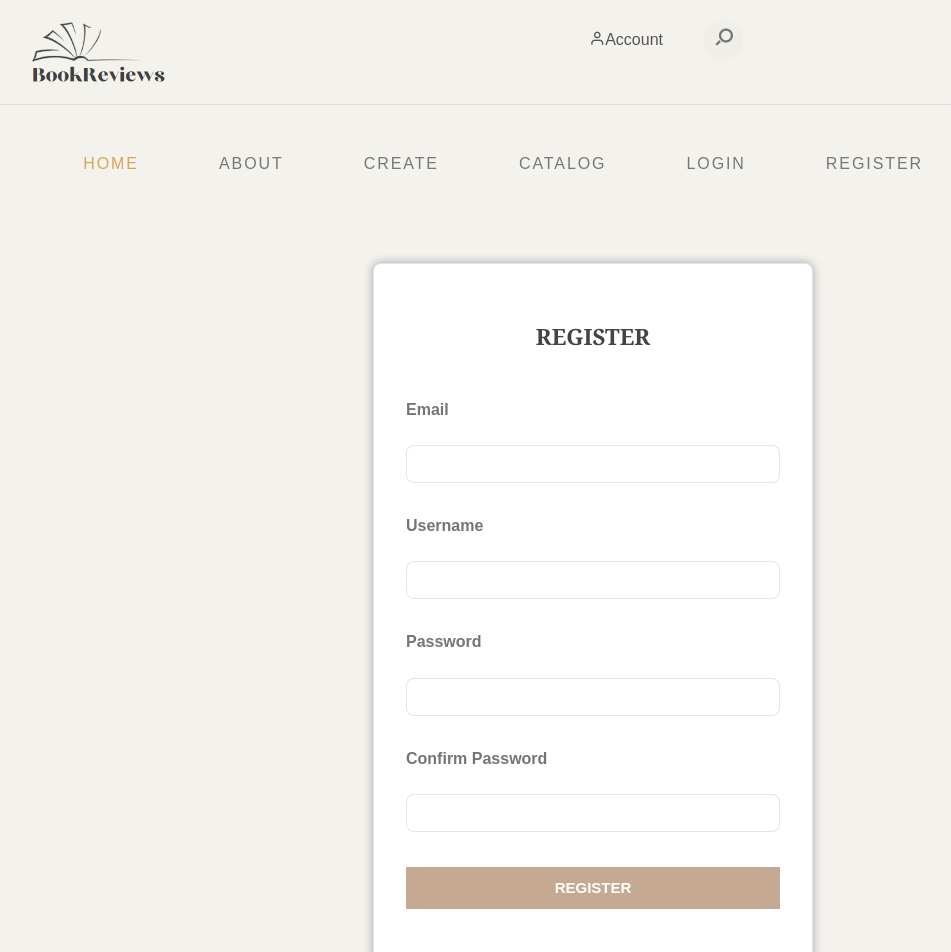
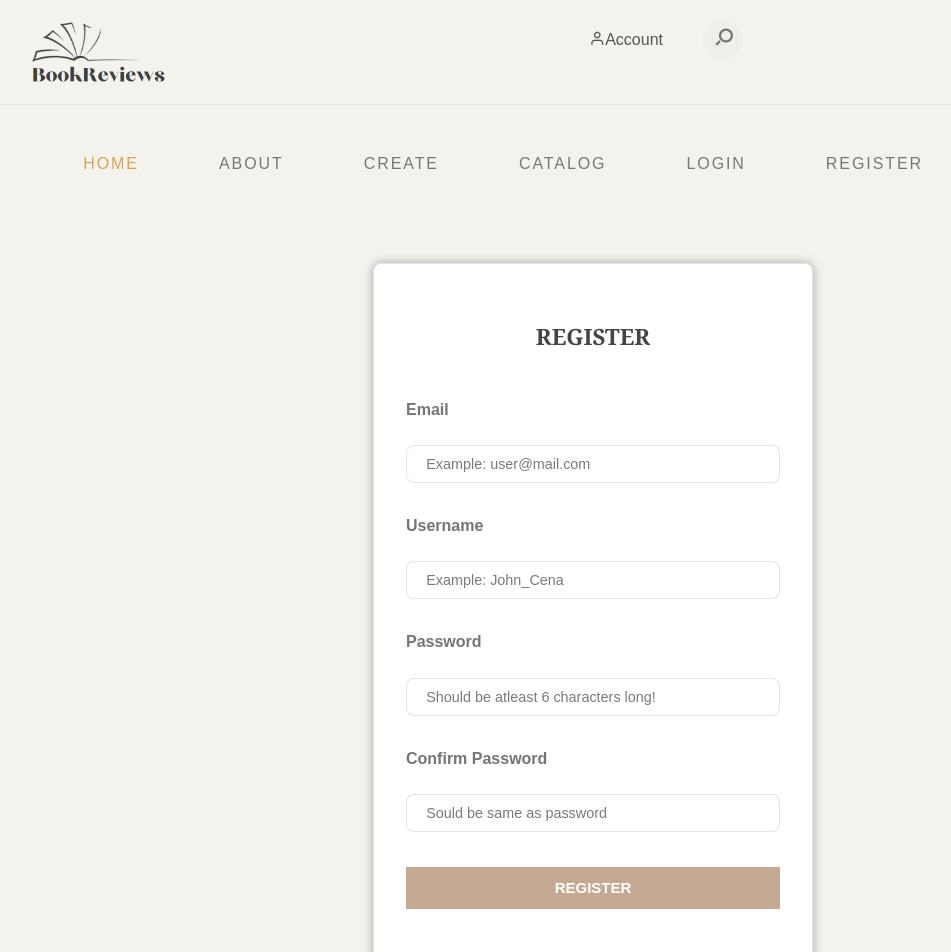
Before and after one commit to ZlatinZlatinov/Book-Reviews, an Angular app in the folder client/book-reviews/: page /register in a window 1280 px wide. Shown: the top 952 px of the page, without its empty margins (47-998 px from the left). Built offline with nearby package versions, Linux system fonts and the light colour scheme.

Commit message:
Added Validation to Register component

```diff
--- a/client/book-reviews/src/app/app.module.ts
+++ b/client/book-reviews/src/app/app.module.ts
@@ -8,6 +8,7 @@ import { HomeComponent } from './home/home.component';
 import { AuthUserModule } from './auth-user/auth-user.module';
 import { AboutComponent } from './about/about.component';
 import { BooksModule } from './books/books.module';
+import { SharedModule } from './shared/shared.module';
 
 @NgModule({
   declarations: [
@@ -20,7 +21,8 @@ import { BooksModule } from './books/books.module';
     AppRoutingModule,
     CoreModule,
     AuthUserModule,
-    BooksModule
+    BooksModule,
+    SharedModule
   ],
   providers: [],
   bootstrap: [AppComponent]
--- a/client/book-reviews/src/app/auth-user/auth-user.module.ts
+++ b/client/book-reviews/src/app/auth-user/auth-user.module.ts
@@ -2,6 +2,7 @@ import { NgModule } from '@angular/core';
 import { CommonModule } from '@angular/common';
 import { LoginComponent } from './login/login.component';
 import { RegisterComponent } from './register/register.component';
+import { FormsModule, ReactiveFormsModule } from '@angular/forms';
 
 
 
@@ -11,7 +12,9 @@ import { RegisterComponent } from './register/register.component';
     RegisterComponent
   ],
   imports: [
-    CommonModule
+    CommonModule,
+    FormsModule,
+    ReactiveFormsModule
   ],
   exports: [
     LoginComponent,
--- a/client/book-reviews/src/app/auth-user/register/register.component.html
+++ b/client/book-reviews/src/app/auth-user/register/register.component.html
@@ -1,15 +1,59 @@
 <section class="form-container">
 
-    <form action="">
+    <form [formGroup]="form" (ngSubmit)="regUser()">
         <h3>Register</h3>
+
+        <!--Email-->
         <label>Email</label>
-        <input type="email" name="" class="box" id="">
+        <input type="email" name="email" class="box" formControlName="email" placeholder="Example: user@mail.com">
+
+        <ng-container *ngIf="form.get('email')?.touched">
+            <span class="error" *ngIf="form.get('email')?.errors?.['required']">Email is required!</span>
+            <span class="error" *ngIf="form.get('email')?.errors?.['minlength']">Email should be atleast 3 characters
+                long!</span>
+            <span class="error" *ngIf="form.get('email')?.errors?.['emailValidator']">This is not a valid email
+                address!</span>
+        </ng-container>
+
+        <!--Username-->
         <label>Username</label>
-        <input type="text" name="" class="box" id="">
-        <label>Password</label>
-        <input type="password" name="" class="box" id="">
-        <label>Confirm Password</label>
-        <input type="password" name="" class="box" id="">
+        <input type="text" name="username" class="box" formControlName="username" placeholder="Example: John_Cena">
+
+        <ng-container *ngIf="form.get('username')?.touched">
+            <span class="error" *ngIf="form.get('username')?.errors?.['required']">Username is required!</span>
+            <span class="error" *ngIf="form.get('username')?.errors?.['minlength']">Sould be atleast 5 characters
+                long!</span>
+        </ng-container>
+
+        <!--Password Group-->
+        <ng-container formGroupName="passGroup">
+
+            <!--Password-->
+            <label>Password</label>
+            <input type="password" name="password" class="box" formControlName="password"
+                placeholder="Should be atleast 6 characters long!">
+
+            <ng-container *ngIf="form.get('passGroup')?.get('password')?.touched">
+                <span class="error" *ngIf="form.get('passGroup')?.get('password')?.errors?.['required']">Password is
+                    required!</span>
+                <span class="error" *ngIf="form.get('passGroup')?.get('password')?.errors?.['minlength']">Password
+                    should be atleast 6
+                    characters
+                    long!</span>
+            </ng-container>
+
+            <!--Confirm Password-->
+            <label>Confirm Password</label>
+            <input type="password" name="rePass" class="box" formControlName="rePass"
+                placeholder="Sould be same as password">
+
+            <ng-container *ngIf="form.get('passGroup')?.get('rePass')?.touched">
+                <span class="error" *ngIf="form.get('passGroup')?.get('rePass')?.errors?.['required'] ||
+                form.get('passGroup')?.errors?.['matchPasswordsValidator']">Password and
+                    Confirm Password must be equal!</span>
+            </ng-container>
+
+        </ng-container>
         <input type="submit" value="Register" class="btn">
         <p>Have an account ? <a href="#">Click here</a></p>
     </form>
--- a/client/book-reviews/src/app/auth-user/register/register.component.ts
+++ b/client/book-reviews/src/app/auth-user/register/register.component.ts
@@ -1,4 +1,7 @@
 import { Component } from '@angular/core';
+import { FormBuilder, Validators } from '@angular/forms'
+import { emailValidator } from 'src/app/shared/emailValidatod';
+import { matchPasswordsValidator } from 'src/app/shared/matchPassword';
 
 @Component({
   selector: 'app-register',
@@ -7,4 +10,22 @@ import { Component } from '@angular/core';
 })
 export class RegisterComponent {
 
+  form = this.fb.group({
+    email: ["", [Validators.required, Validators.minLength(3), emailValidator('email')]],
+    username: ["", [Validators.required, Validators.minLength(5)]],
+    passGroup: this.fb.group({
+      password: ["", [Validators.required, Validators.minLength(6)]],
+      rePass: ["", [Validators.required,]]
+    },
+    {
+      validators: [matchPasswordsValidator('password', 'rePass')],
+    })
+  })
+
+  constructor(private fb: FormBuilder) { }
+
+  regUser(): void{
+    console.log(this.form.value);
+
+  }
 }
--- /dev/null
+++ b/client/book-reviews/src/app/shared/emailValidatod.ts
@@ -0,0 +1,14 @@
+import { ValidatorFn, FormGroup } from '@angular/forms';
+
+export function emailValidator(emailValue: string): ValidatorFn {
+    const regExp = new RegExp(`[a-z0-9]+@[a-z]+\.[a-z]{2,3}`);
+
+    return (controls) => {
+        const group = controls as FormGroup;
+        const email = group.get(emailValue);
+        const test = regExp.test(email?.value);
+        return controls.value === "" || regExp.test(controls.value)
+            ? null
+            : { emailValidator: true };
+    };
+}
--- /dev/null
+++ b/client/book-reviews/src/app/shared/matchPassword.ts
@@ -0,0 +1,11 @@
+import { ValidatorFn, FormGroup } from '@angular/forms';
+
+export function matchPasswordsValidator(pass: string, rePass: string): ValidatorFn {
+
+    return (control) => {
+        const group = control as FormGroup;
+        const pass1 = group.get(pass);
+        const pass2 = group.get(rePass);
+        return pass1?.value === pass2?.value ? null : {matchPasswordsValidator: true};
+    }
+}
```
Also changed, not shown: client/book-reviews/src/app/shared/shared.module.ts (added, +12 -0 lines).
